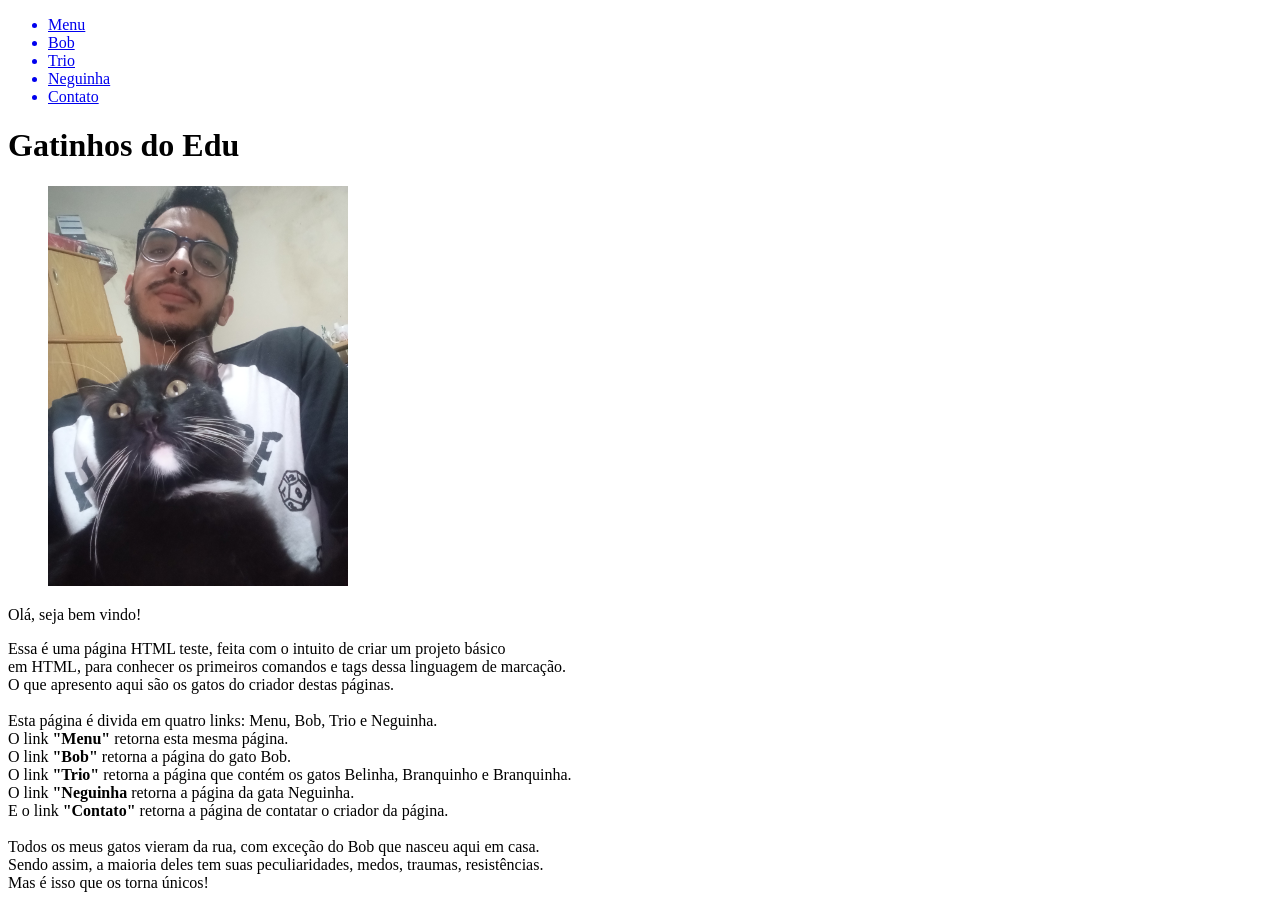
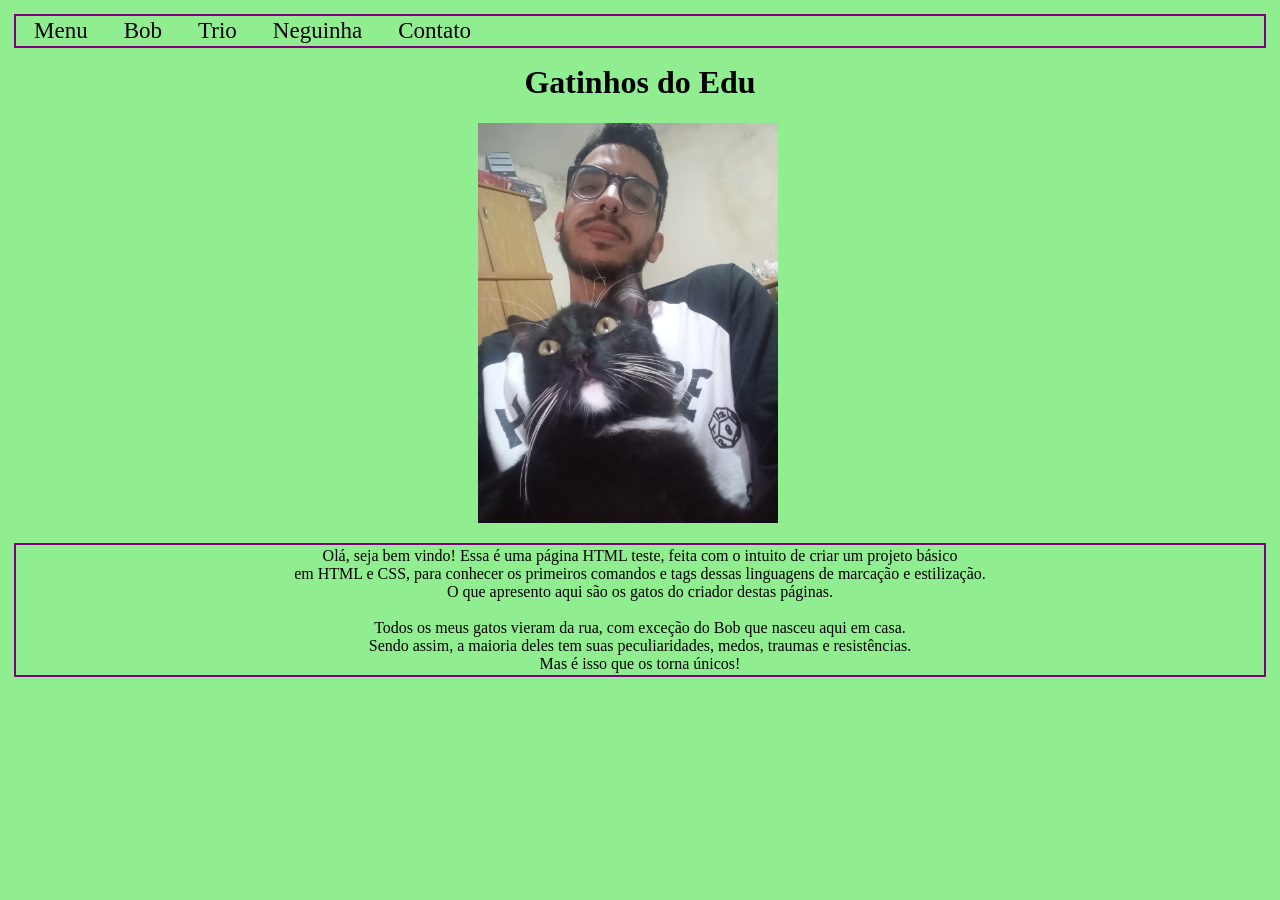
Before and after one commit to aboras7/PrimeirasPaginasHTML, a plain HTML site: page index.html in a window 1280 px wide. After the commit the page ends 800 px from the top, so only its background shows below. Drawn offline with Linux system fonts and the light colour scheme.

Commit message:
Introdução ao CSS

```diff
--- /dev/null
+++ b/assets/css/style.css
@@ -0,0 +1,42 @@
+/* Geral */
+*{
+    margin: 2px;
+    padding: 2px;
+}
+
+/*Menu de links */
+#menu li {
+    display: inline;
+    padding: 10px;
+    }
+
+#menu li a {
+    text-decoration: none;
+    color: black;
+    font-size: 23px;
+
+}
+
+#menu li a:hover {
+    color: white;
+}
+
+/*Cor da página*/
+.color {
+background-color: lightgreen;
+}
+
+/*Centralizar*/
+.center {
+    text-align: center;
+
+}
+
+.contorno{
+    border: 2px solid purple;
+
+}
+
+.alinhamento {
+
+}
--- a/index.html
+++ b/index.html
@@ -6,42 +6,45 @@
     <meta name="viewport" content="width=device-width, initial-scale=1.0">
     <title>Menu</title>
     <link rel="shortcut icon" href="assets/img/icone.ico" type="image/x-icon">
+    <link rel="stylesheet" href="assets/css/style.css">
 </head>
 
-<body>
+<body class="color">
 
     <nav>
-        <ul>
-            <a href="index.html"><li>Menu</li></a>
-            <a href="Bob.html"><li>Bob</li></a>
-            <a href="Trio.html"><li>Trio</li></a>
-            <a href="Neguinha.html"><li>Neguinha</li></a>
-            <a href="Contato.html"><li>Contato</li></a>
+        <ul id="menu" class="contorno">
+            <li><a href="index.html">Menu</a></li>
+            <li><a href="Bob.html">Bob</a></li>
+            <li><a href="Trio.html">Trio</a></li>
+            <li><a href="Neguinha.html">Neguinha</a></li>
+            <li><a href="Contato.html">Contato</a> </li>
         </ul>
     </nav>
 
-    <header>
+    <div>
+        <header class="center">
             <h1>Gatinhos do Edu</h1>
         </header>
-    <figure>
+    </div>
+
+    <div>
+        <figure class="center">
             <img src="assets/img/Criador e Bob.jpg" alt="" width="300">
             <img src="" alt="" width="300">
             <img src="" alt="" width="300">
         </figure>
+    </div>
 
-    <p>Olá, seja bem vindo! <br></p>
+    <div class="center">
+        <p class="contorno">Olá, seja bem vindo!
         Essa é uma página HTML teste, feita com o intuito de criar um projeto básico <br>
-    em HTML, para conhecer os primeiros comandos e tags dessa linguagem de marcação. <br>
+        em HTML e CSS, para conhecer os primeiros comandos e tags dessas linguagens de marcação e estilização. <br>
         O que apresento aqui são os gatos do criador destas páginas.<br><br>
-    Esta página é divida em quatro links: Menu, Bob, Trio e Neguinha. <br>
-    O link <b>"Menu"</b> retorna esta mesma página. <br>
-    O link <b>"Bob"</b> retorna a página do gato Bob. <br>
-    O link <b>"Trio"</b> retorna a página que contém os gatos Belinha, Branquinho e Branquinha. <br>
-    O link <b>"Neguinha</b> retorna a página da gata Neguinha. <br>
-    E o link <b>"Contato"</b> retorna a página de contatar o criador da página.<br><br>
         Todos os meus gatos vieram da rua, com exceção do Bob que nasceu aqui em casa. <br>
-    Sendo assim, a maioria deles tem suas peculiaridades, medos, traumas, resistências. <br>
+        Sendo assim, a maioria deles tem suas peculiaridades, medos, traumas e resistências. <br>
         Mas é isso que os torna únicos!
+    </p>
+    </div>
 
 </body>
 
```
Also changed, not shown: Bob.html (+11 -10 lines), Contato.html (+9 -7 lines), Neguinha.html (+11 -10 lines), Trio.html (+11 -10 lines). Lines whose indentation alone changed are shown as unchanged.
